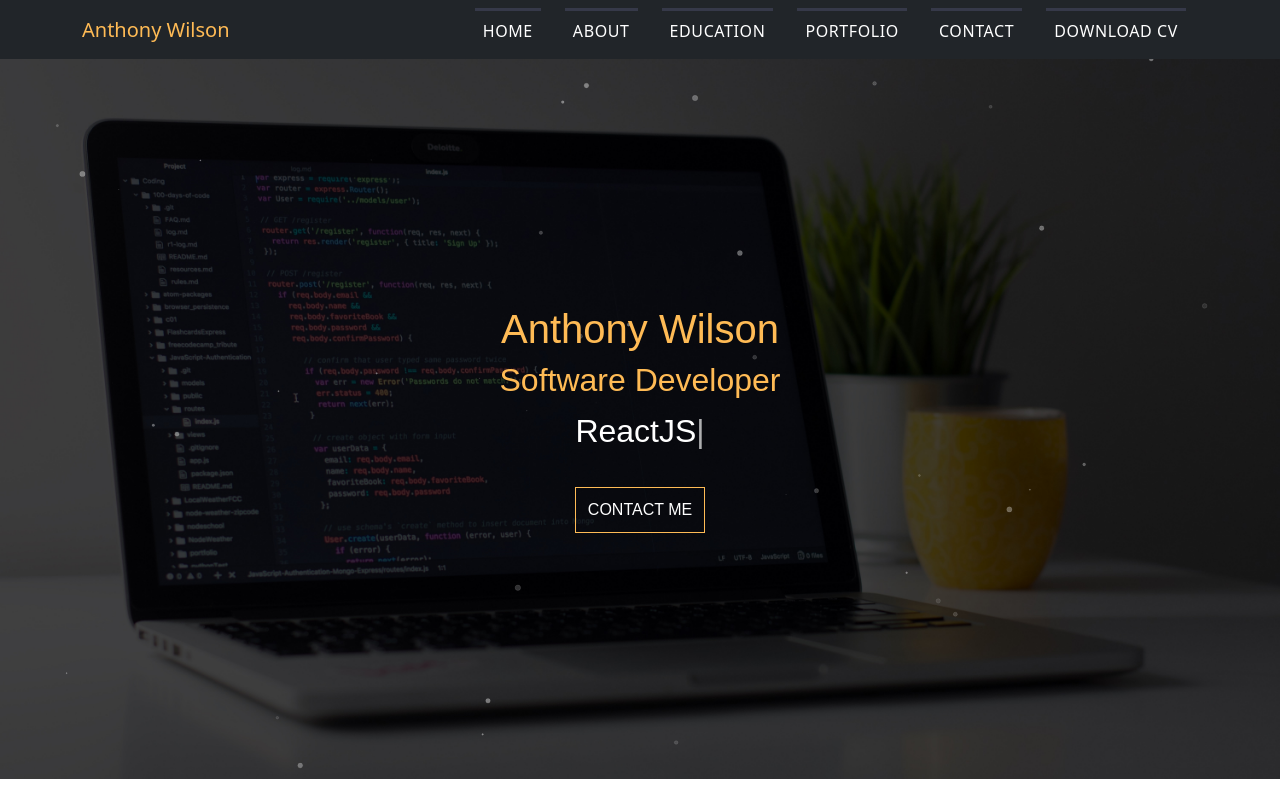
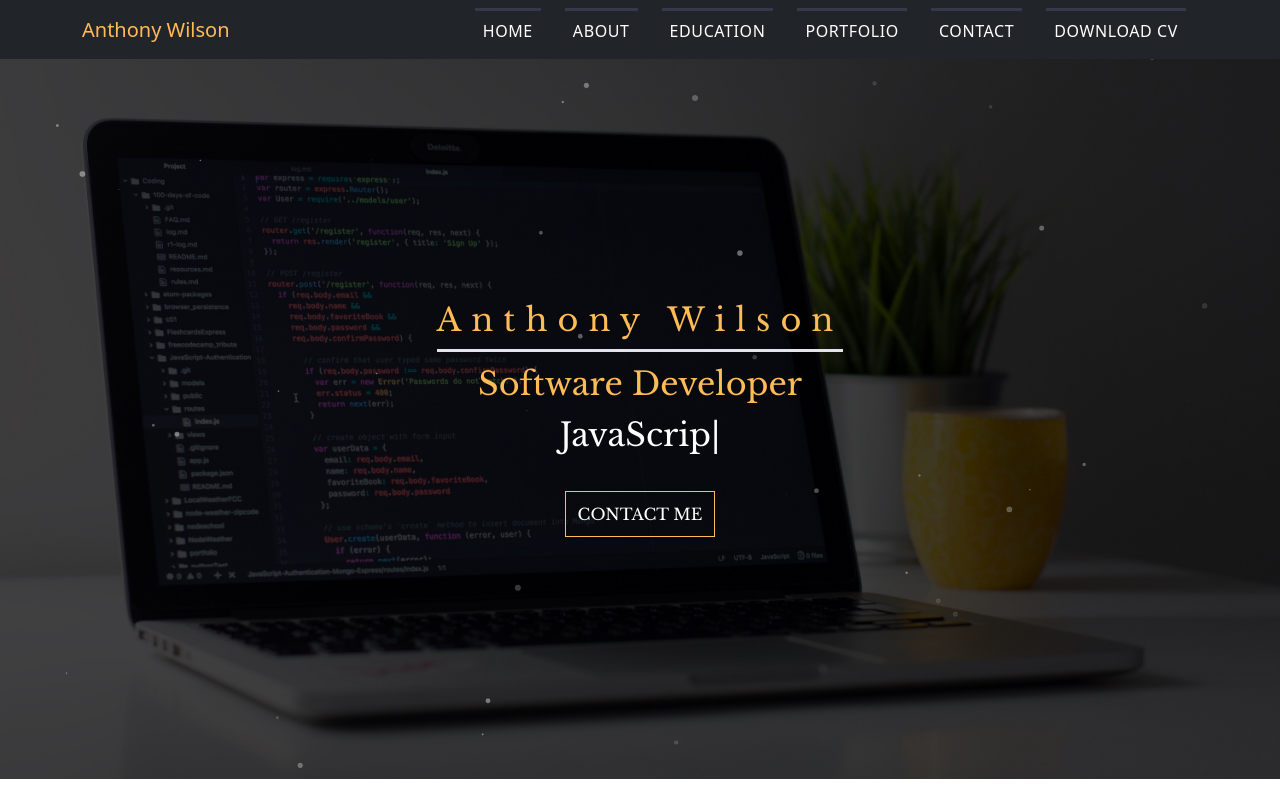
Before and after one commit to Tonywilson1211/My_Resume, a React (Create React App) app: page / in a window 1280 px wide. Built offline with nearby package versions, Linux system fonts and the light colour scheme.

Commit message:
update animations for header section

```diff
--- a/src/App.css
+++ b/src/App.css
@@ -1,4 +1,4 @@
-@import url('https://fonts.googleapis.com/css2?family=Roboto+Condensed:wght@300&display=swap');
+@import url('https://fonts.googleapis.com/css2?family=Libre+Baskerville&family=Roboto+Condensed:wght@300&display=swap');
 
 :root {
   --color-primary: #7380ec;
@@ -81,7 +81,7 @@ nav ul li {
   justify-content: center;
   align-items: center;
   text-align: center;
-  font-family: "Roboto Condesed", sans-serif;
+  font-family: "Libre Baskerville", sans-serif;
   z-index: 1;
 }
 
@@ -92,9 +92,16 @@ nav ul li {
 
 .main-info h1 {
   color: var(--color-warning);
+  font-size: 2em;
+
+  padding-bottom: 10px;
+
+  border-bottom: 3px solid #e3e3eb;
+  letter-spacing: 10px;
 }
 
 .main-info h2 {
+  padding-top: 5px;
   color: var(--color-warning);
 
 }
@@ -141,3 +148,29 @@ canvas {
   background-position: 50% 50%;
   z-index: 1;
 }
+
+/*ANimation stuff*/
+.main-info {
+  animation-name: zoomIn;
+  animation-duration: 1.5s;
+  animation-timing-function: ease-out;
+  animation-delay: 2s;
+  animation-direction: alternate;
+  animation-iteration-count: 1;
+  animation-fill-mode: forwards;
+  animation-play-state: running;
+}
+
+@keyframes zoomIn {
+  0% {
+    transform: scale(0.3);
+    filter: blur(10px);
+  }
+  40% {
+    transform: scale(1);
+  }
+  100% {
+    filter: blur(0);
+    transform: scale(1);
+  }
+}
--- a/src/components/Header.js
+++ b/src/components/Header.js
@@ -9,9 +9,9 @@ const Header = () => {
             <h2>Software Developer</h2>
             <Typed
             className="typed-text"
-            strings={["HTML", "CSS", "JavaScript", "ReactJS", "Bootstrap", "Python",]}
-            typeSpeed={40}
-            backSpeed={40}
+            strings={["HTML", "CSS", "JavaScript", "ReactJS", "Bootstrap", "Python", "Git", "Heroku"]}
+            typeSpeed={70}
+            backSpeed={70}
             loop
             />
             <a href="#" className="btn-main-offer">Contact Me</a>
```
